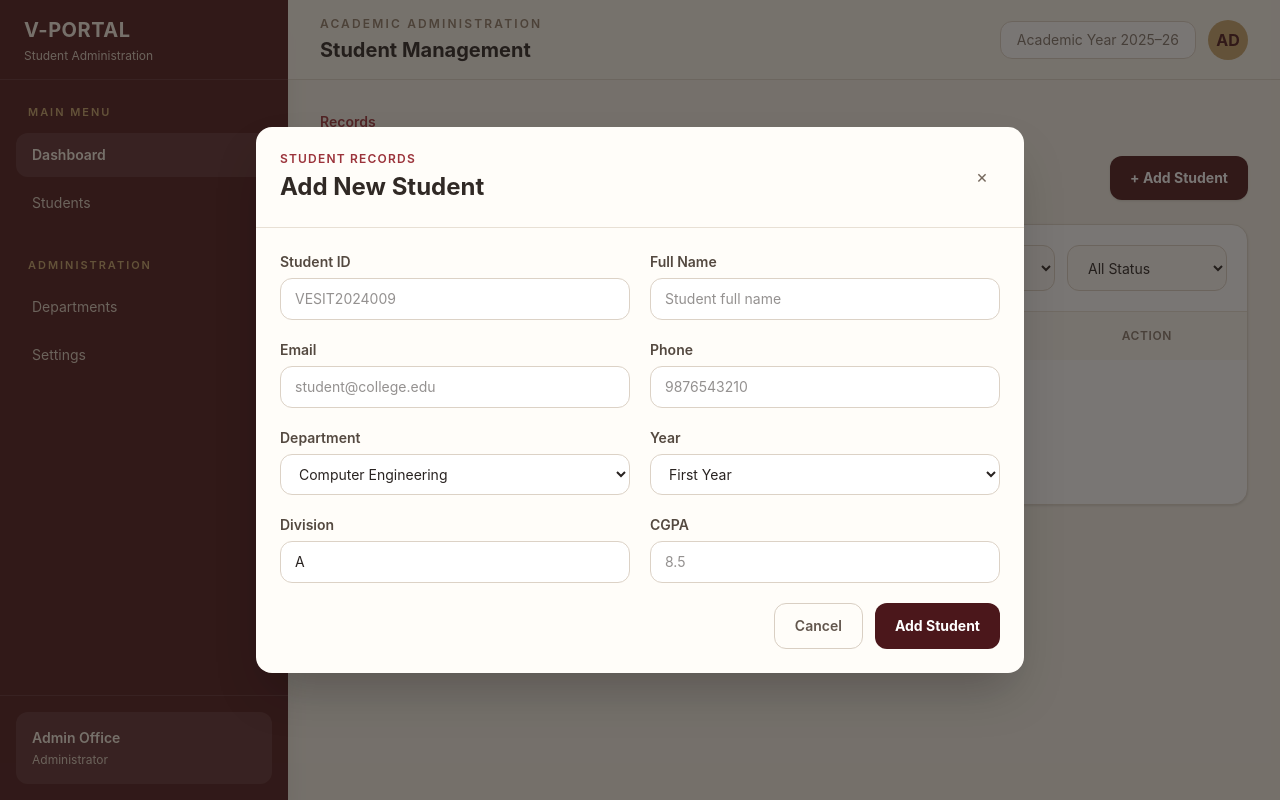
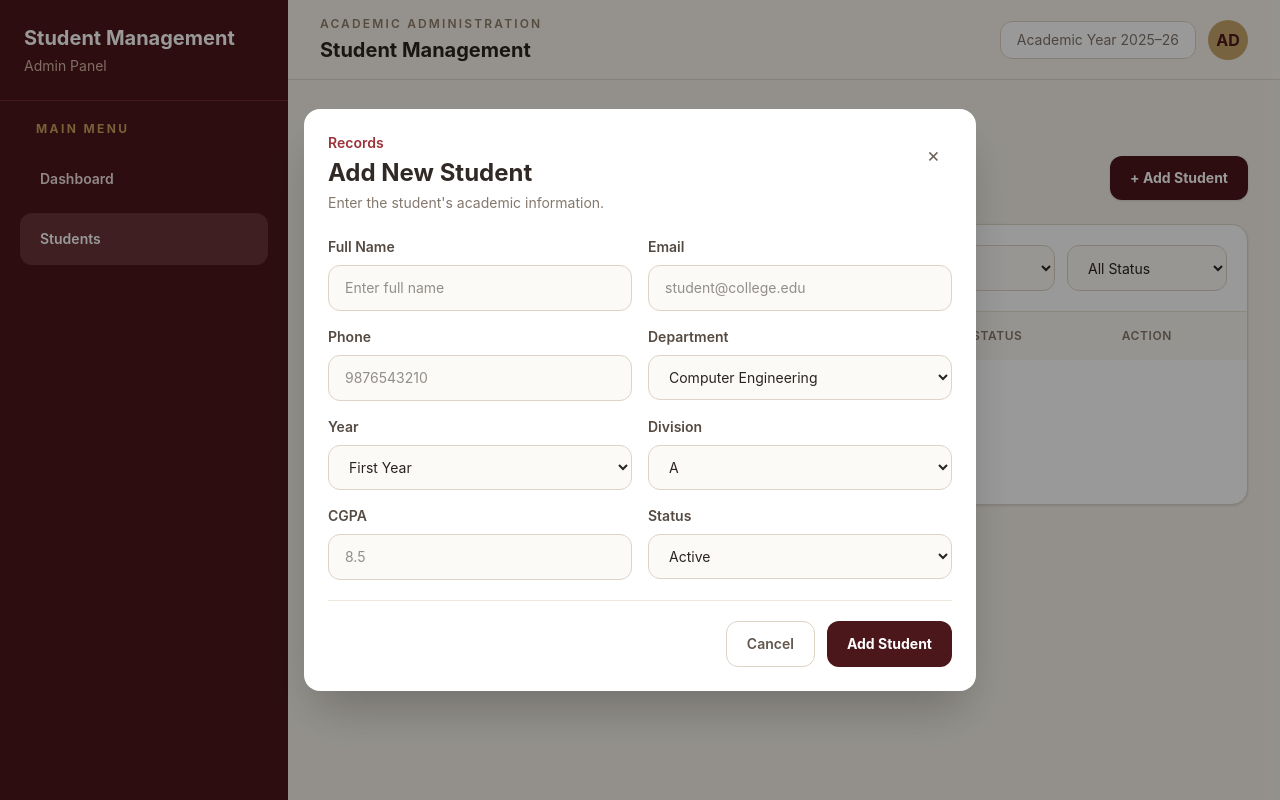
Before and after one commit to Vinit1409/Student-Management-System, a React (Vite) app: page /students in a window 1280 px wide. Both pictures are taken after typing "name@example.com" into the empty fields and a click on the button "+ Add Student". Built offline with nearby package versions, Linux system fonts and the light colour scheme.

Commit message:
Errors solved

```diff
--- a/src/components/Sidebar.jsx
+++ b/src/components/Sidebar.jsx
@@ -1,64 +1,56 @@
+import { NavLink } from "react-router-dom";
+
 function Sidebar() {
   return (
-    <aside className="fixed left-0 top-0 hidden h-screen w-72 flex-col bg-[#4b171b] text-[#f8f1e5] shadow-xl lg:flex">
-
-      <div className="flex h-20 items-center border-b border-white/10 px-6">
-        <div>
-          <h1 className="text-xl font-bold tracking-wide">
-            V-PORTAL
+    <aside className="fixed left-0 top-0 hidden h-screen w-72 bg-[#4b171b] text-white lg:block">
+      {/* LOGO / TITLE */}
+      <div className="border-b border-[#6b282d] p-6">
+        <h1 className="text-xl font-bold">
+          Student Management
         </h1>
 
-          <p className="mt-1 text-xs text-[#ddcfc0]">
-            Student Administration
+        <p className="mt-1 text-sm text-[#d8b7a4]">
+          Admin Panel
         </p>
       </div>
-      </div>
 
-      <nav className="flex-1 px-4 py-6">
-
-        <p className="mb-3 px-3 text-[11px] font-semibold uppercase tracking-[0.18em] text-[#c9a66b]">
+      <div className="p-5">
+        {/* MAIN MENU */}
+        <p className="mb-4 px-4 text-xs font-bold uppercase tracking-[0.2em] text-[#c9a15f]">
           Main Menu
         </p>
 
-        <a
-          href="/"
-          className="mb-1 block rounded-xl bg-white/10 px-4 py-3 text-sm font-semibold"
+        <nav className="space-y-2">
+          {/* DASHBOARD */}
+          <NavLink
+            to="/"
+            end
+            className={({ isActive }) =>
+              `block rounded-xl px-5 py-4 text-sm font-semibold transition ${
+                isActive
+                  ? "bg-[#693438] text-white"
+                  : "text-[#f1e3dc] hover:bg-[#5b272c]"
+              }`
+            }
           >
             Dashboard
-        </a>
+          </NavLink>
 
-        <a
-          href="/students"
-          className="mb-1 block rounded-xl px-4 py-3 text-sm text-[#ddcfc0] transition hover:bg-white/10"
+          {/* STUDENTS */}
+          <NavLink
+            to="/students"
+            className={({ isActive }) =>
+              `block rounded-xl px-5 py-4 text-sm font-semibold transition ${
+                isActive
+                  ? "bg-[#693438] text-white"
+                  : "text-[#f1e3dc] hover:bg-[#5b272c]"
+              }`
+            }
           >
             Students
-        </a>
-
-        <p className="mb-3 mt-8 px-3 text-[11px] font-semibold uppercase tracking-[0.18em] text-[#c9a66b]">
-          Administration
-        </p>
-
-        <button className="mb-1 block w-full rounded-xl px-4 py-3 text-left text-sm text-[#ddcfc0] hover:bg-white/10">
-          Departments
-        </button>
-
-        <button className="block w-full rounded-xl px-4 py-3 text-left text-sm text-[#ddcfc0] hover:bg-white/10">
-          Settings
-        </button>
+          </NavLink>
         </nav>
-
-      <div className="border-t border-white/10 p-4">
-        <div className="rounded-xl bg-white/10 p-4">
-          <p className="text-sm font-semibold">
-            Admin Office
-          </p>
-
-          <p className="mt-1 text-xs text-[#ddcfc0]">
-            Administrator
-          </p>
       </div>
-      </div>
-
     </aside>
   );
 }
--- a/src/components/StudentForm.jsx
+++ b/src/components/StudentForm.jsx
@@ -1,7 +1,7 @@
 import { useState } from "react";
 
-const defaultForm = {
-  studentId: "",
+function StudentForm({ onClose, onSave }) {
+  const [formData, setFormData] = useState({
     name: "",
     email: "",
     phone: "",
@@ -10,15 +10,12 @@ const defaultForm = {
     division: "A",
     cgpa: "",
     status: "Active",
-};
-
-function StudentForm({ onClose, onSave }) {
-  const [form, setForm] = useState(defaultForm);
+  });
 
   function handleChange(event) {
     const { name, value } = event.target;
 
-    setForm((current) => ({
+    setFormData((current) => ({
       ...current,
       [name]: value,
     }));
@@ -27,132 +24,185 @@ function StudentForm({ onClose, onSave }) {
   function handleSubmit(event) {
     event.preventDefault();
 
-    const student = {
-      ...form,
+    const newStudent = {
       id: Date.now(),
-      cgpa: Number(form.cgpa),
+      studentId: `VESIT${new Date().getFullYear()}${String(
+        Date.now()
+      ).slice(-4)}`,
+      ...formData,
+      cgpa: Number(formData.cgpa),
     };
 
-    onSave(student);
+    onSave(newStudent);
   }
 
   return (
-    <div className="fixed inset-0 z-50 flex items-center justify-center bg-[#211b18]/60 p-4">
-      <div className="max-h-[90vh] w-full max-w-3xl overflow-y-auto rounded-2xl bg-[#fffdf9] shadow-2xl">
-        <div className="flex items-center justify-between border-b border-[#e8e0d5] p-6">
+    <div className="fixed inset-0 z-50 flex items-center justify-center overflow-y-auto bg-black/40 p-4">
+      <div className="my-8 w-full max-w-2xl rounded-2xl bg-white p-6 shadow-2xl">
+        {/* HEADER */}
+        <div className="flex items-start justify-between">
           <div>
-            <p className="text-xs font-semibold uppercase tracking-widest text-[#9b333b]">
-              Student Records
+            <p className="text-sm font-semibold text-[#9b333b]">
+              Records
             </p>
 
             <h2 className="mt-1 text-2xl font-bold text-[#302925]">
               Add New Student
             </h2>
+
+            <p className="mt-1 text-sm text-[#84786d]">
+              Enter the student's academic information.
+            </p>
           </div>
 
           <button
+            type="button"
             onClick={onClose}
-            className="rounded-lg px-3 py-2 text-lg text-[#75685d] hover:bg-[#f3eee6]"
+            className="rounded-lg px-3 py-2 text-xl text-[#6f6258] hover:bg-[#f5f1e8]"
           >
             ×
           </button>
         </div>
 
+        {/* FORM */}
         <form
           onSubmit={handleSubmit}
-          className="grid gap-5 p-6 md:grid-cols-2"
+          className="mt-6 space-y-5"
         >
-          <Field
-            label="Student ID"
-            name="studentId"
-            value={form.studentId}
+          <div className="grid gap-4 md:grid-cols-2">
+            <Input
+              label="Full Name"
+              name="name"
+              value={formData.name}
               onChange={handleChange}
-            placeholder="VESIT2024009"
+              placeholder="Enter full name"
               required
             />
 
-          <Field
-            label="Full Name"
-            name="name"
-            value={form.name}
-            onChange={handleChange}
-            placeholder="Student full name"
-            required
-          />
-
-          <Field
+            <Input
               label="Email"
               name="email"
               type="email"
-            value={form.email}
+              value={formData.email}
               onChange={handleChange}
               placeholder="student@college.edu"
               required
             />
 
-          <Field
+            <Input
               label="Phone"
               name="phone"
-            value={form.phone}
+              value={formData.phone}
               onChange={handleChange}
               placeholder="9876543210"
               required
             />
 
-          <SelectField
-            label="Department"
+            <div>
+              <label className="mb-2 block text-sm font-semibold text-[#554a42]">
+                Department
+              </label>
+
+              <select
                 name="department"
-            value={form.department}
+                value={formData.department}
                 onChange={handleChange}
-            options={[
-              "Computer Engineering",
-              "Information Technology",
-              "Electronics Engineering",
-              "Mechanical Engineering",
-              "Civil Engineering",
-            ]}
-          />
+                className="w-full rounded-xl border border-[#ddd3c6] bg-[#fcfaf6] px-4 py-3 text-sm outline-none focus:border-[#8d3b42]"
+              >
+                <option>
+                  Computer Engineering
+                </option>
 
-          <SelectField
-            label="Year"
+                <option>
+                  Information Technology
+                </option>
+
+                <option>
+                  Electronics Engineering
+                </option>
+
+                <option>
+                  Mechanical Engineering
+                </option>
+
+                <option>
+                  Civil Engineering
+                </option>
+              </select>
+            </div>
+
+            <div>
+              <label className="mb-2 block text-sm font-semibold text-[#554a42]">
+                Year
+              </label>
+
+              <select
                 name="year"
-            value={form.year}
+                value={formData.year}
                 onChange={handleChange}
-            options={[
-              "First Year",
-              "Second Year",
-              "Third Year",
-              "Final Year",
-            ]}
-          />
+                className="w-full rounded-xl border border-[#ddd3c6] bg-[#fcfaf6] px-4 py-3 text-sm outline-none focus:border-[#8d3b42]"
+              >
+                <option>First Year</option>
+                <option>Second Year</option>
+                <option>Third Year</option>
+                <option>Final Year</option>
+              </select>
+            </div>
 
-          <Field
-            label="Division"
+            <div>
+              <label className="mb-2 block text-sm font-semibold text-[#554a42]">
+                Division
+              </label>
+
+              <select
                 name="division"
-            value={form.division}
+                value={formData.division}
                 onChange={handleChange}
-            placeholder="A"
-            required
-          />
+                className="w-full rounded-xl border border-[#ddd3c6] bg-[#fcfaf6] px-4 py-3 text-sm outline-none focus:border-[#8d3b42]"
+              >
+                <option>A</option>
+                <option>B</option>
+                <option>C</option>
+                <option>D</option>
+              </select>
+            </div>
 
-          <Field
+            <Input
               label="CGPA"
               name="cgpa"
               type="number"
               min="0"
               max="10"
               step="0.1"
-            value={form.cgpa}
+              value={formData.cgpa}
               onChange={handleChange}
               placeholder="8.5"
               required
             />
 
-          <div className="flex justify-end gap-3 md:col-span-2">
+            <div>
+              <label className="mb-2 block text-sm font-semibold text-[#554a42]">
+                Status
+              </label>
+
+              <select
+                name="status"
+                value={formData.status}
+                onChange={handleChange}
+                className="w-full rounded-xl border border-[#ddd3c6] bg-[#fcfaf6] px-4 py-3 text-sm outline-none focus:border-[#8d3b42]"
+              >
+                <option>Active</option>
+                <option>Inactive</option>
+              </select>
+            </div>
+          </div>
+
+          {/* BUTTONS */}
+          <div className="flex flex-col-reverse gap-3 border-t border-[#eee7dc] pt-5 sm:flex-row sm:justify-end">
             <button
               type="button"
               onClick={onClose}
-              className="rounded-xl border border-[#d9cfc3] px-5 py-3 text-sm font-semibold text-[#62564d] hover:bg-[#f4eee5]"
+              className="rounded-xl border border-[#ddd3c6] px-5 py-3 text-sm font-semibold text-[#62564d] hover:bg-[#f5f1e8]"
             >
               Cancel
             </button>
@@ -170,54 +220,37 @@ function StudentForm({ onClose, onSave }) {
   );
 }
 
-function Field({
+function Input({
   label,
   name,
+  type = "text",
   value,
   onChange,
-  ...props
+  placeholder,
+  required = false,
+  min,
+  max,
+  step,
 }) {
   return (
-    <label>
-      <span className="mb-1.5 block text-sm font-semibold text-[#544940]">
+    <div>
+      <label className="mb-2 block text-sm font-semibold text-[#554a42]">
         {label}
-      </span>
+      </label>
 
       <input
         name={name}
+        type={type}
         value={value}
         onChange={onChange}
-        className="w-full rounded-xl border border-[#dcd2c6] bg-white px-3.5 py-2.5 text-sm outline-none focus:border-[#8d3b42] focus:ring-2 focus:ring-[#8d3b42]/10"
-        {...props}
+        placeholder={placeholder}
+        required={required}
+        min={min}
+        max={max}
+        step={step}
+        className="w-full rounded-xl border border-[#ddd3c6] bg-[#fcfaf6] px-4 py-3 text-sm outline-none focus:border-[#8d3b42]"
       />
-    </label>
-  );
-}
-
-function SelectField({
-  label,
-  name,
-  value,
-  onChange,
-  options,
-}) {
-  return (
-    <label>
-      <span className="mb-1.5 block text-sm font-semibold text-[#544940]">
-        {label}
-      </span>
-
-      <select
-        name={name}
-        value={value}
-        onChange={onChange}
-        className="w-full rounded-xl border border-[#dcd2c6] bg-white px-3.5 py-2.5 text-sm outline-none focus:border-[#8d3b42]"
-      >
-        {options.map((option) => (
-          <option key={option}>{option}</option>
-        ))}
-      </select>
-    </label>
+    </div>
   );
 }
 
--- a/src/index.css
+++ b/src/index.css
@@ -1,8 +1,8 @@
 @import "tailwindcss";
 
 :root {
-  font-family: Inter, system-ui, -apple-system, BlinkMacSystemFont, "Segoe UI",
-    sans-serif;
+  font-family: Inter, system-ui, -apple-system, BlinkMacSystemFont,
+    "Segoe UI", sans-serif;
 
   color: #292321;
   background: #f5f1e8;
--- a/src/main.jsx
+++ b/src/main.jsx
@@ -1,6 +1,7 @@
 import { StrictMode } from "react";
 import { createRoot } from "react-dom/client";
 import { BrowserRouter } from "react-router-dom";
+
 import App from "./App.jsx";
 import "./index.css";
 
--- a/src/pages/Students.jsx
+++ b/src/pages/Students.jsx
@@ -1,13 +1,20 @@
 import { useMemo, useState } from "react";
 
-function Students({ students, onAdd }){
+function Students({ students, onAdd }) {
   const [search, setSearch] = useState("");
-  const [department, setDepartment] = useState("All Departments");
-  const [status, setStatus] = useState("All Status");
+  const [department, setDepartment] =
+    useState("All Departments");
+  const [status, setStatus] =
+    useState("All Status");
+
+  const [selectedStudent, setSelectedStudent] =
+    useState(null);
 
   const departments = [
     "All Departments",
-    ...new Set(students.map((student) => student.department)),
+    ...new Set(
+      students.map((student) => student.department)
+    ),
   ];
 
   const filteredStudents = useMemo(() => {
@@ -24,7 +31,8 @@ function Students({ students, onAdd }){
         student.department === department;
 
       const matchesStatus =
-        status === "All Status" || student.status === status;
+        status === "All Status" ||
+        student.status === status;
 
       return (
         matchesSearch &&
@@ -36,6 +44,7 @@ function Students({ students, onAdd }){
 
   return (
     <div className="space-y-6">
+      {/* PAGE HEADER */}
       <section className="flex flex-col justify-between gap-4 md:flex-row md:items-end">
         <div>
           <p className="text-sm font-semibold text-[#9b333b]">
@@ -52,18 +61,21 @@ function Students({ students, onAdd }){
         </div>
 
         <button
-  onClick={onAdd}
-  className="rounded-xl bg-[#4b171b] px-5 py-3 text-sm font-bold text-white shadow-sm transition hover:bg-[#641f25]"
->
-  + Add Student
-</button>
+          onClick={onAdd}
+          className="rounded-xl bg-[#4b171b] px-5 py-3 text-sm font-bold text-white shadow-sm transition hover:bg-[#641f25]"
+        >
+          + Add Student
+        </button>
       </section>
 
+      {/* TABLE CARD */}
       <section className="rounded-2xl border border-[#ded6ca] bg-white shadow-sm">
+        {/* FILTERS */}
         <div className="border-b border-[#e8e0d5] p-5">
           <div className="grid gap-3 md:grid-cols-[1fr_220px_160px]">
+            {/* SEARCH */}
             <div className="relative">
-              <span className="absolute left-4 top-1/2 -translate-y-1/2 text-sm text-[#918478]">
+              <span className="absolute left-4 top-1/2 -translate-y-1/2 text-xs font-semibold text-[#918478]">
                 SEARCH
               </span>
 
@@ -78,6 +90,7 @@ function Students({ students, onAdd }){
               />
             </div>
 
+            {/* DEPARTMENT */}
             <select
               value={department}
               onChange={(event) =>
@@ -86,10 +99,13 @@ function Students({ students, onAdd }){
               className="rounded-xl border border-[#ddd3c6] bg-[#fcfaf6] px-4 py-3 text-sm outline-none focus:border-[#8d3b42]"
             >
               {departments.map((item) => (
-                <option key={item}>{item}</option>
+                <option key={item} value={item}>
+                  {item}
+                </option>
               ))}
             </select>
 
+            {/* STATUS */}
             <select
               value={status}
               onChange={(event) =>
@@ -97,13 +113,22 @@ function Students({ students, onAdd }){
               }
               className="rounded-xl border border-[#ddd3c6] bg-[#fcfaf6] px-4 py-3 text-sm outline-none focus:border-[#8d3b42]"
             >
-              <option>All Status</option>
-              <option>Active</option>
-              <option>Inactive</option>
+              <option value="All Status">
+                All Status
+              </option>
+
+              <option value="Active">
+                Active
+              </option>
+
+              <option value="Inactive">
+                Inactive
+              </option>
             </select>
           </div>
         </div>
 
+        {/* TABLE */}
         <div className="overflow-x-auto">
           <table className="w-full min-w-[900px]">
             <thead className="bg-[#faf7f1]">
@@ -140,9 +165,10 @@ function Students({ students, onAdd }){
                   key={student.id}
                   className="transition hover:bg-[#fcfaf6]"
                 >
+                  {/* STUDENT */}
                   <td className="px-6 py-4">
                     <div className="flex items-center gap-3">
-                      <div className="flex h-10 w-10 items-center justify-center rounded-full bg-[#ead8c5] text-sm font-bold text-[#6d2529]">
+                      <div className="flex h-10 w-10 shrink-0 items-center justify-center rounded-full bg-[#ead8c5] text-sm font-bold text-[#6d2529]">
                         {getInitials(student.name)}
                       </div>
 
@@ -154,28 +180,44 @@ function Students({ students, onAdd }){
                         <p className="text-xs text-[#95887c]">
                           {student.studentId}
                         </p>
+
+                        <p className="text-xs text-[#aaa096]">
+                          {student.email}
+                        </p>
                       </div>
                     </div>
                   </td>
 
+                  {/* DEPARTMENT */}
                   <td className="px-6 py-4 text-sm text-[#51473f]">
                     {student.department}
                   </td>
 
+                  {/* YEAR */}
                   <td className="px-6 py-4 text-sm text-[#665a50]">
                     {student.year} / {student.division}
                   </td>
 
+                  {/* CGPA */}
                   <td className="px-6 py-4 font-bold text-[#4b171b]">
-                    {student.cgpa.toFixed(1)}
+                    {Number(student.cgpa).toFixed(1)}
                   </td>
 
+                  {/* STATUS */}
                   <td className="px-6 py-4">
-                    <StatusBadge status={student.status} />
+                    <StatusBadge
+                      status={student.status}
+                    />
                   </td>
 
+                  {/* ACTION */}
                   <td className="px-6 py-4">
-                    <button className="rounded-lg border border-[#ddd3c6] px-3 py-2 text-xs font-semibold text-[#62564d] hover:bg-[#f4eee5]">
+                    <button
+                      onClick={() =>
+                        setSelectedStudent(student)
+                      }
+                      className="rounded-lg border border-[#ddd3c6] px-3 py-2 text-xs font-semibold text-[#62564d] transition hover:bg-[#f4eee5]"
+                    >
                       View
                     </button>
                   </td>
@@ -185,6 +227,7 @@ function Students({ students, onAdd }){
           </table>
         </div>
 
+        {/* NO RESULTS */}
         {filteredStudents.length === 0 && (
           <div className="p-12 text-center">
             <p className="font-semibold text-[#4c433d]">
@@ -197,10 +240,19 @@ function Students({ students, onAdd }){
           </div>
         )}
       </section>
+
+      {/* VIEW STUDENT MODAL */}
+      {selectedStudent && (
+        <StudentDetailsModal
+          student={selectedStudent}
+          onClose={() => setSelectedStudent(null)}
+        />
+      )}
     </div>
   );
 }
 
+/* INITIALS */
 function getInitials(name) {
   return name
     .split(" ")
@@ -210,6 +262,7 @@ function getInitials(name) {
     .toUpperCase();
 }
 
+/* STATUS */
 function StatusBadge({ status }) {
   const active = status === "Active";
 
@@ -226,4 +279,72 @@ function StatusBadge({ status }) {
   );
 }
 
+/* DETAILS MODAL */
+function StudentDetailsModal({ student, onClose }) {
+  return (
+    <div className="fixed inset-0 z-50 flex items-center justify-center bg-black/40 p-4">
+      <div className="w-full max-w-lg rounded-2xl bg-white p-6 shadow-2xl">
+        <div className="flex items-start justify-between">
+          <div>
+            <p className="text-sm font-semibold text-[#9b333b]">
+              Student Details
+            </p>
+
+            <h2 className="mt-1 text-2xl font-bold text-[#302925]">
+              {student.name}
+            </h2>
+          </div>
+
+          <button
+            onClick={onClose}
+            className="rounded-lg px-3 py-2 text-xl text-[#6f6258] hover:bg-[#f5f1e8]"
+          >
+            ×
+          </button>
+        </div>
+
+        <div className="mt-6 grid gap-4 sm:grid-cols-2">
+          <Detail label="Student ID" value={student.studentId} />
+          <Detail label="Email" value={student.email} />
+          <Detail label="Phone" value={student.phone} />
+          <Detail
+            label="Department"
+            value={student.department}
+          />
+          <Detail
+            label="Year"
+            value={`${student.year} / ${student.division}`}
+          />
+          <Detail
+            label="CGPA"
+            value={Number(student.cgpa).toFixed(1)}
+          />
+          <Detail label="Status" value={student.status} />
+        </div>
+
+        <button
+          onClick={onClose}
+          className="mt-6 w-full rounded-xl bg-[#4b171b] px-4 py-3 text-sm font-bold text-white hover:bg-[#641f25]"
+        >
+          Close
+        </button>
+      </div>
+    </div>
+  );
+}
+
+function Detail({ label, value }) {
+  return (
+    <div className="rounded-xl bg-[#faf7f1] p-4">
+      <p className="text-xs font-semibold uppercase tracking-wide text-[#918478]">
+        {label}
+      </p>
+
+      <p className="mt-1 break-words text-sm font-semibold text-[#332c28]">
+        {value}
+      </p>
+    </div>
+  );
+}
+
 export default Students;
```
Also changed, not shown: src/App.jsx (+23 -4 lines), src/pages/Dashboard.jsx (+6 -1 lines). Lines whose indentation alone changed are shown as unchanged.
